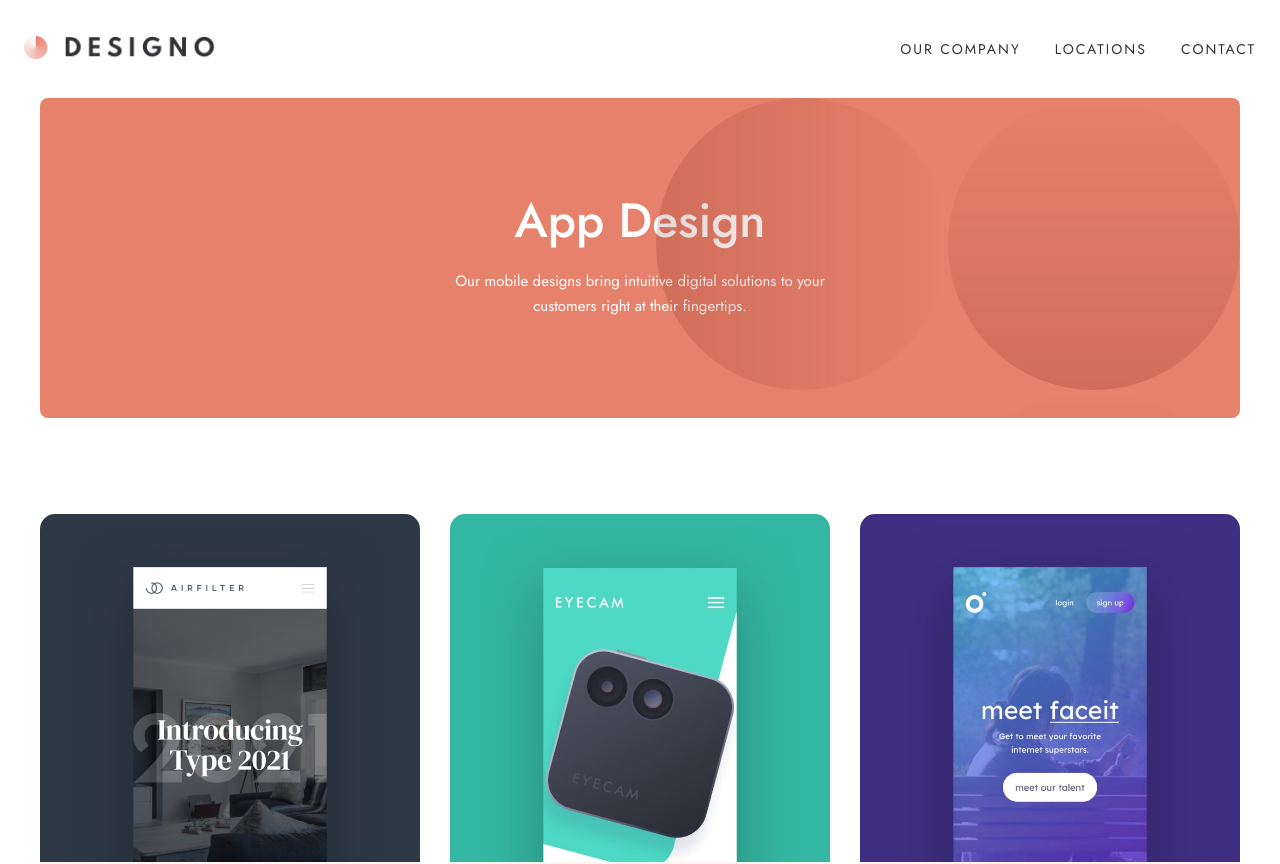
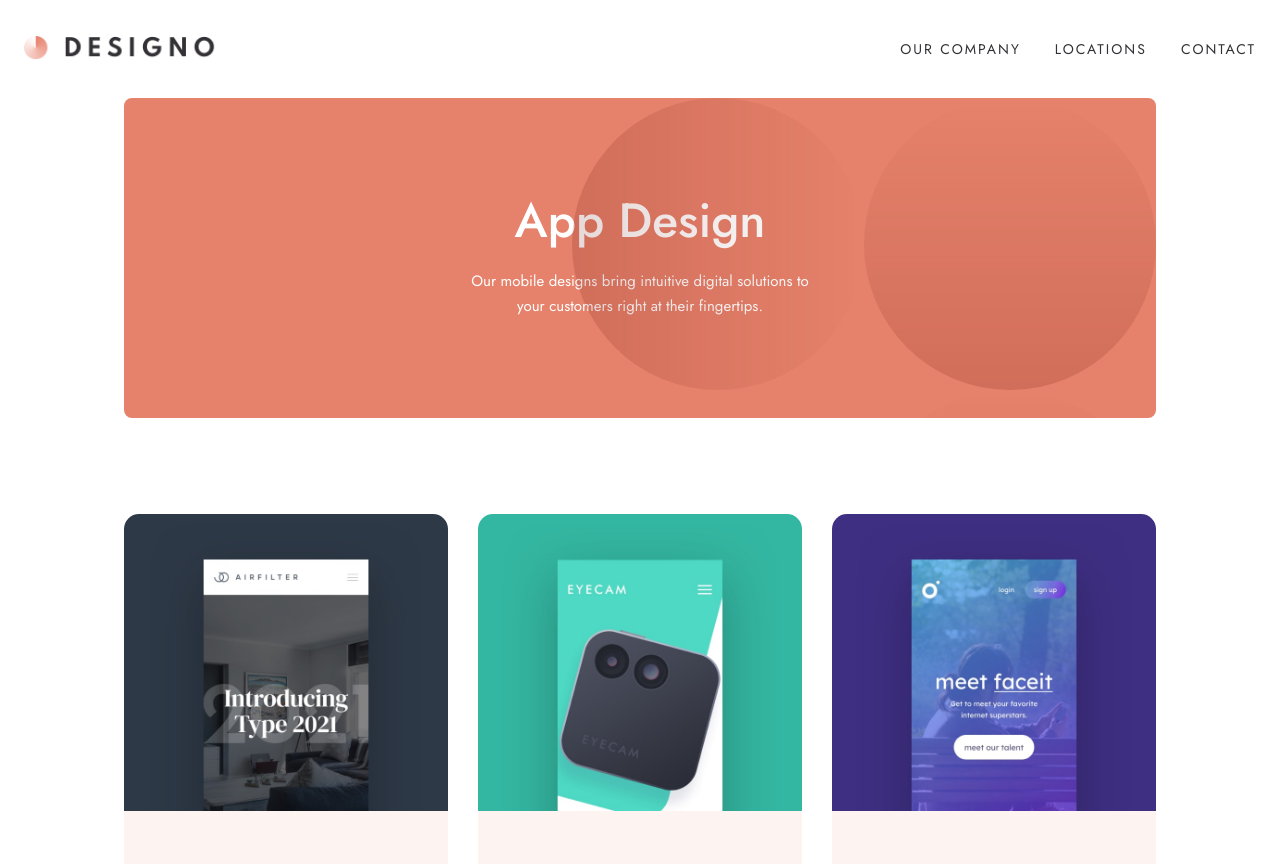
Before and after one commit to AyeTone/Desingo, a React (Create React App) app in the folder client/: page /appdesign in a window 1280 px wide. Shown: the top 864 px of the page. Built offline with nearby package versions, Linux system fonts and the light colour scheme.

Commit message:
App/Graphic Design Desktop implemented

```diff
--- a/client/src/styles/components/UI/_Project.scss
+++ b/client/src/styles/components/UI/_Project.scss
@@ -82,6 +82,7 @@
   }
 
   .project__content {
+    height: 100%;
     &:hover {
       color: white;
       background-color: $hover;
--- a/client/src/styles/pages/_AppDesign.scss
+++ b/client/src/styles/pages/_AppDesign.scss
@@ -15,3 +15,15 @@
     padding: 0 40px !important;
   }
 }
+
+/*
+
+      Desktop BP
+
+*/
+
+@include breakpoint(desktop) {
+  .app-design > * {
+    padding: 0 124px !important;
+  }
+}
--- a/client/src/styles/pages/_GraphicDesign.scss
+++ b/client/src/styles/pages/_GraphicDesign.scss
@@ -15,3 +15,15 @@
     padding: 0 40px !important;
   }
 }
+
+/*
+
+      Desktop BP
+
+*/
+
+@include breakpoint(desktop) {
+  .graphic-design > * {
+    padding: 0 124px !important;
+  }
+}
```
Also changed, not shown: client/src/index.css.
